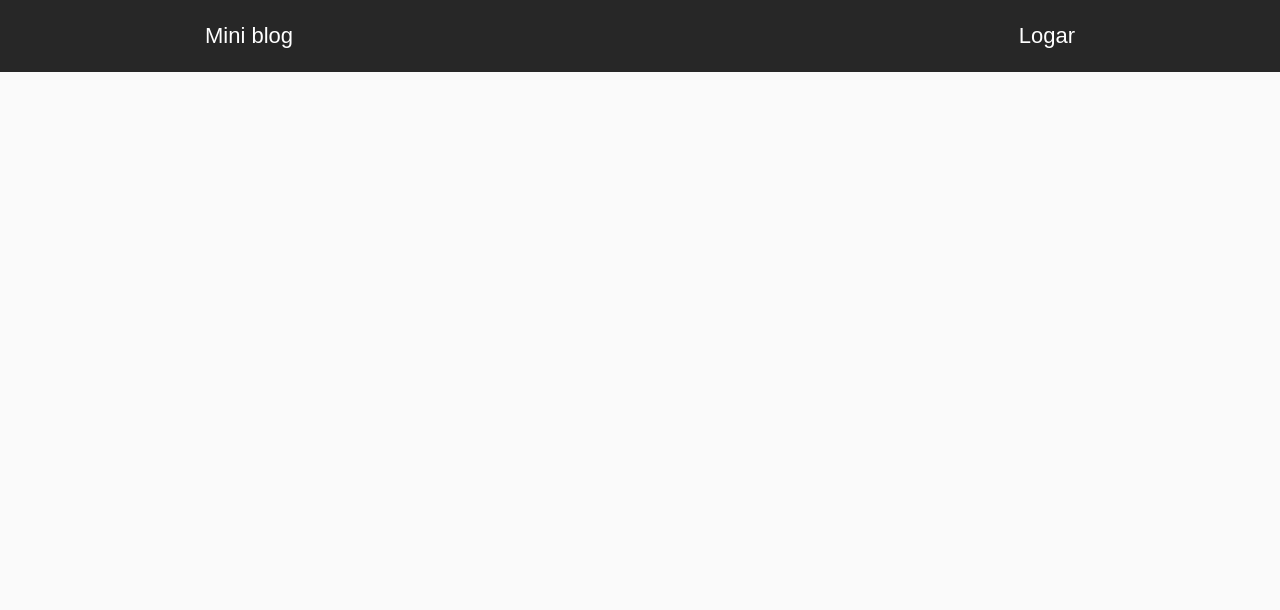
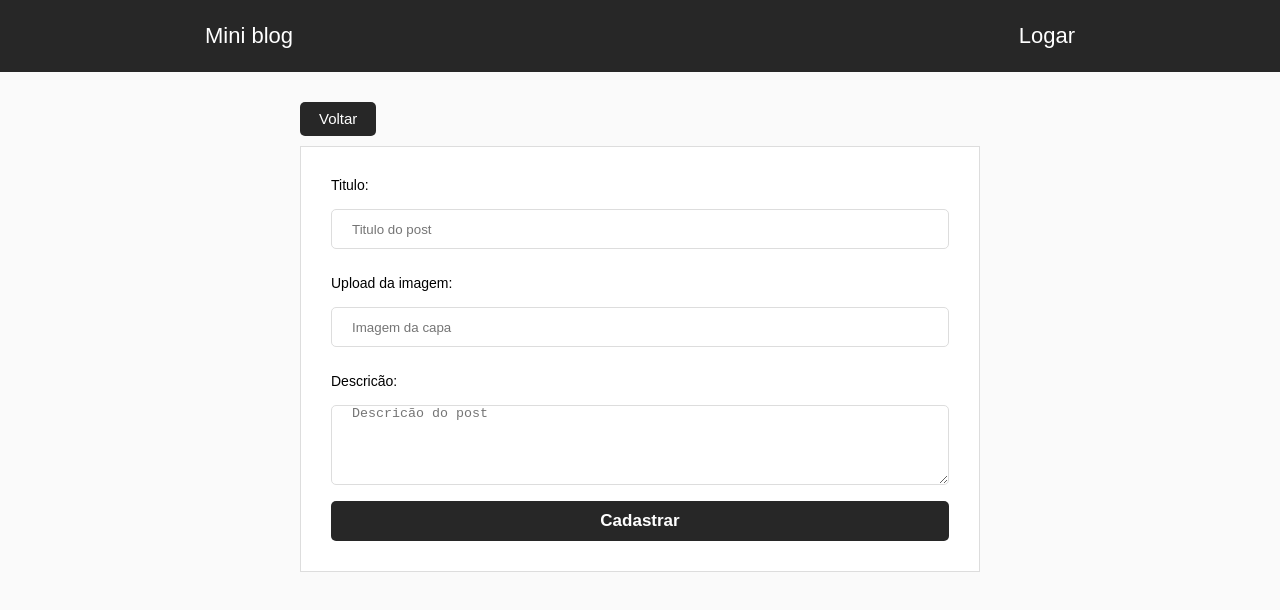
Before and after one commit to IgorFerreiraSilva/mini-blog-react, a React (Create React App) app: page /dashboard/new in a window 1280 px wide. Shown: the top 610 px of the page. Built offline with nearby package versions, Linux system fonts and the light colour scheme; no server answers; sample sign-in values are in the browser's storage.

Commit message:
Finalizado a parte de cadastro de posts dentro do sistema, falta a opção de carregamento da imagem pelo computador para finalizar o projeto

```diff
--- a/src/App.js
+++ b/src/App.js
@@ -9,6 +9,7 @@
 import Login from './components/Login';
 import Register from './components/Register';
 import Dashboard from './components/Dashboard';
+import New from './components/New';
 
 class App extends Component{
 
@@ -19,7 +20,8 @@
   componentDidMount(){
     firebase.isInitialized().then(result =>{
       //return of user
-      this.setState({firebaseInitialized: result});
+      this.setState({firebaseInitialized: result})
+
     })
   }
 
@@ -32,6 +34,7 @@
           <Route exact path="/Login" component={Login}/>
           <Route exact path="/Register" component={Register}/>
           <Route exact path="/Dashboard" component={Dashboard} />
+          <Route exact path="/dashboard/new" component={New} />
         </Switch>
       </BrowserRouter>
     ) : (
--- /dev/null
+++ b/src/components/Dashboard/dashboard.css
@@ -0,0 +1,22 @@
+section#dashboard{
+    width: 100%;
+    max-width: 930px;
+    margin: 20px auto;
+    padding: 0 30px;
+}
+
+section#dashboard .user-info{
+    display: flex;
+    height: 30px;
+    align-items: center;
+}
+
+section#dashboard .user-info a{
+    padding: 8px;
+    border-radius: 4px;
+    font-size: 20px;
+    background-color: #FF0000;
+    color: #FFF;
+    text-decoration: none;
+    margin-left: 15px;
+}
--- a/src/components/Dashboard/index.js
+++ b/src/components/Dashboard/index.js
@@ -1,12 +1,45 @@
 import React, { Component } from 'react';
-
+import {Link, withRouter} from 'react-router-dom';
+import firebase from '../../firebase';
+import './dashboard.css';
 
 class Dashboard extends Component{
+
+    constructor(props){
+        super(props);
+        this.state = {
+            nome: 'Igor Ferreira'
+        };
+        this.logout = this.logout.bind(this);
+    }
+
+    async componentDidMount(){
+        if(!firebase.getCurrent()){
+            this.props.history.replace('/login');
+            return null;
+        }
+    }
+
+    logout = async() =>{
+        await firebase.logout().catch((error)=>{
+            console.log(error);
+        });
+        localStorage.removeItem("nome");
+        this.props.history.push('/');
+    }
+
     render(){
         return(
-            <h1>Tela da dashboard</h1>
+            <section id="dashboard">
+                <div className="user-info">
+                    <h1>Seja bem-vindo(a): {this.state.nome}</h1>
+                    <Link to="/dashboard/new">Novo post</Link>
+                </div>
+                <p>Logado com: {firebase.getCurrent()}</p>
+                <button onClick={()=> this.logout()}>Sair</button>
+            </section>
         );
     }
 }
 
-export default Dashboard;
+export default withRouter(Dashboard);
--- a/src/components/Home/index.js
+++ b/src/components/Home/index.js
@@ -22,6 +22,7 @@
                     autor: childItem.val().autor,
                 })
             });
+            state.posts.reverse();
             this.setState(state);
         })
     }
--- /dev/null
+++ b/src/components/New/index.js
@@ -0,0 +1,72 @@
+import React, { Component } from 'react';
+import {Link, withRouter} from 'react-router-dom';
+import firebase from '../../firebase';
+import './new.css';
+
+
+class New extends Component{
+
+    constructor(props){
+        super(props);
+        this.state = {
+            titulo: '',
+            image: '',
+            descricao: '',
+            alert: ''
+        }
+        this.cadastrar = this.cadastrar.bind(this);
+    }
+
+    componentDidMount(){
+        if(!firebase.getCurrent()){
+            this.props.history.replace('/');
+            return null;
+        }
+    }
+
+    cadastrar = async(e) => {
+        e.preventDefault();
+        if(this.state.titulo !== '' && this.state.image !== '' && this.state.descricao !== ''){
+           let posts =  firebase.app.ref('posts');
+           let chave = posts.push().key;
+           await posts.child(chave).set({
+               titulo: this.state.titulo,
+               image: this.state.image,
+               descricao: this.state.descricao,
+               autor: localStorage.nome
+           })
+           this.props.history.push('/dashboard');
+        }else{
+            this.setState({alert: 'Preencha todos os campos'});
+        }
+    }
+
+    render(){
+        return(
+            <section>
+                <header id="new">
+                    <Link to="/dashboard">Voltar</Link>
+                </header>
+                <form onSubmit={this.cadastrar} id="new-post">
+                    <span>{this.state.alert}</span>
+                    <label>Titulo: </label><br/>
+                    <input type="text" placeholder="Titulo do post" value={this.state.titulo}
+                    onChange={(e)=> this.setState({titulo: e.target.value})} /><br/>
+
+                    <label>Upload da imagem: </label><br/>
+                    <input type="text" placeholder="Imagem da capa" value={this.state.image}
+                    onChange={(e)=> this.setState({image: e.target.value})} /><br/>
+
+                    <label>Descricão: </label><br/>
+                    <textarea type="text" placeholder="Descricão do post" value={this.state.descricao}
+                    onChange={(e)=> this.setState({descricao: e.target.value})} /> <br/>
+
+                    <button type="submit">Cadastrar</button>
+
+                </form>
+            </section>
+        );
+    }
+}
+
+export default withRouter(New);
--- /dev/null
+++ b/src/components/New/new.css
@@ -0,0 +1,63 @@
+header#new{
+    width: 100%;
+    max-width: 680px;
+    display: flex;
+    flex-direction: column;
+    align-items: flex-start;
+    margin: 30px auto 10px;
+}
+
+header#new a{
+    background: #272727;
+    padding: 8px 19px 9px;
+    border-radius: 5px;
+    color: #FFF;
+    text-decoration: none;
+    font-size: 15px;
+}
+
+form#new-post{
+    background: #FFF;
+    width: 100%;
+    max-width: 680px;
+    margin: 0px auto 0px;
+    padding: 30px;
+    border: 1px solid #DDD;
+    display: flex;
+    flex-direction: column;
+}
+
+form#new-post input{
+    margin-bottom: 10px;
+}
+
+form#new-post input[type=text]{
+    height: 40px;
+    border-radius: 5px;
+    border: 1px solid #DDD;
+    padding: 0 20px;
+}
+
+form#new-post span{
+    text-align: center;
+    color: #FF0000;
+    font-size: 15px;
+}
+
+form#new-post textarea{
+    height: 80px;
+    border-radius: 5px;
+    border: 1px solid #DDD;
+    padding: 0 20px;
+}
+
+form#new-post button{
+    padding: 10px 20px;
+    border-radius: 5px;
+    border: 0;
+    background: #272727;
+    color: #FFF;
+    font-weight: bold;
+    font-size: 17px;
+    cursor: pointer;
+}
--- a/src/firebase.js
+++ b/src/firebase.js
@@ -24,6 +24,10 @@
         return app.auth().signInWithEmailAndPassword(email, password);
     }
 
+    logout(){
+        return app.auth().signOut();
+    }
+
     async register(nome, email, password){
         await app.auth().createUserWithEmailAndPassword(email,password);
 
@@ -42,6 +46,7 @@
     getCurrent(){
         return app.auth().currentUser && app.auth().currentUser.email
     }
+
 }
 
 export default new Firebase();
```
Also changed, not shown: 1 other file (tests, documents, lock files or other folders).
